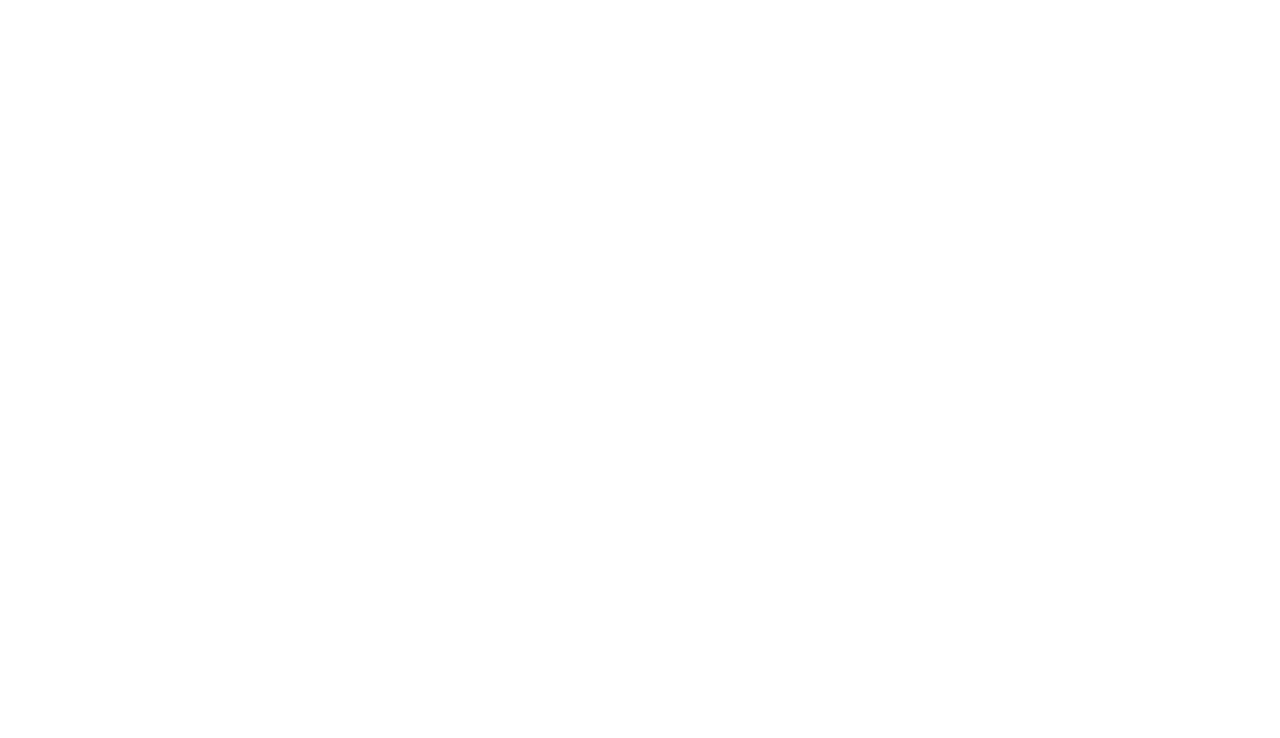
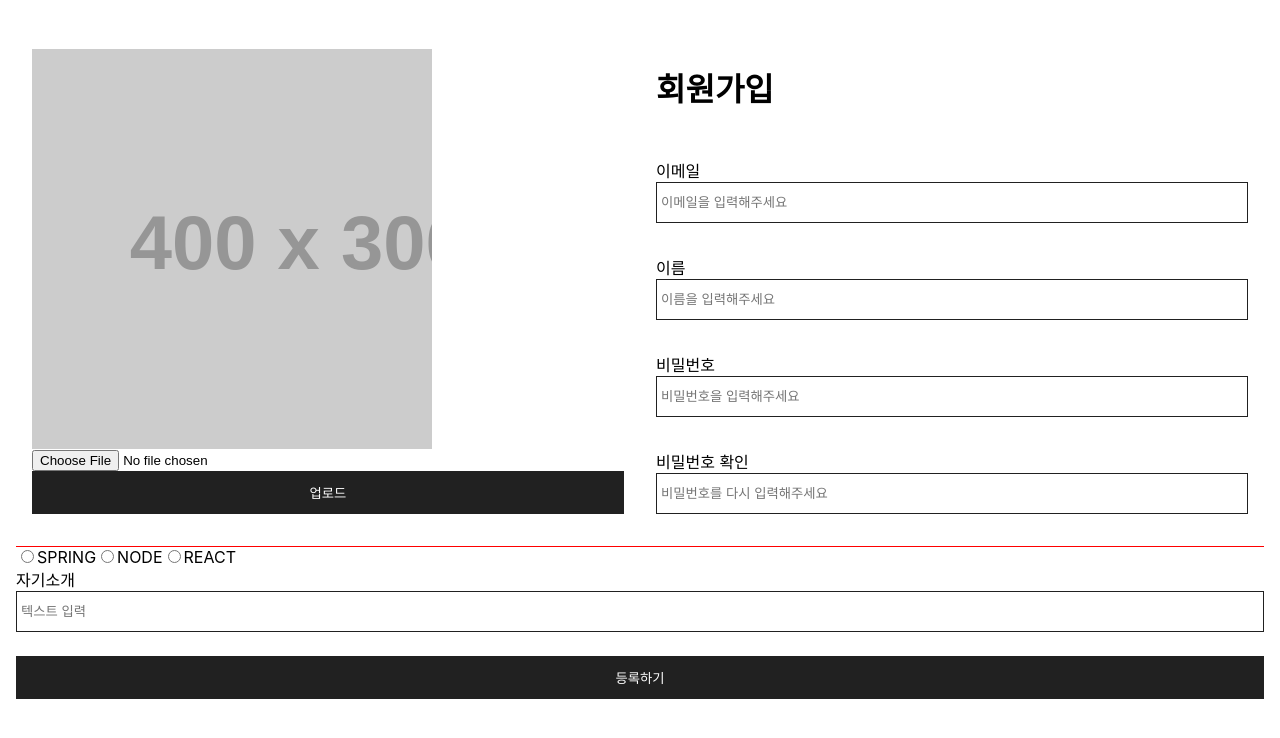
Before and after one commit to hanghaeWeek5Team21/devMateFrontend, a React (Create React App) app: page /signup in a window 1280 px wide. Shown: the top 738 px of the page. Built offline with nearby package versions, Linux system fonts and the light colour scheme.

Commit message:
회원가입 페이지 기능 완료

```diff
--- a/src/pages/Signup.js
+++ b/src/pages/Signup.js
@@ -1,32 +1,61 @@
-import React from 'react';
-import { Grid, Input, Text, Button, Image } from '../elements/Index';
-import axios from 'axios';
+import React from "react";
+import { Grid, Input, Text, Button, Image } from "../elements/Index";
+import axios from "axios";
+import { config } from "../shared/config";
 
-const Signup = (props) => {
-  const register = () => {
-    axios.post(
-      'http://13.124.12.129/api/comment',
-      {
-        user_id: 1,
-        contents: '댓글입니다',
-      },
-      { withCredentials: true }
-    );
+const SignUp = (props) => {
+  const [id, setId] = React.useState('');
+  const [pwd, setPwd] = React.useState('');
+  const [pwd_check, setPwdCheck] = React.useState('');
+  const [user_name, setUserName] = React.useState('');
+  const [skill, setSkill] = React.useState('');
+  const [introduce, setIntroduce] = React.useState('');
+  const [image_url, setImageURL] = React.useState('https://static.remove.bg/remove-bg-web/8be32deab801c5299982a503e82b025fee233bd0/assets/start-0e837dcc57769db2306d8d659f53555feb500b3c5d456879b9c843d1872e7baa.jpg');
+
+  const signUp = () => {
+    function emailCheck(id) {
+      const regex = /\w+([-+.']\w+)*@\w+([-.]\w+)*\.\w+([-.]\w+)*/;
+      if (regex.test(id)) return true;
+      return false;
+    }
+    if (
+      id === '' ||
+      pwd === '' ||
+      user_name === '' ||
+      skill === '' ||
+      introduce === '' ||
+      image_url === ''
+    ) {
+      window.alert('모두 입력해주세요');
+      return;
+    }
+    if (!emailCheck(id)) {
+      window.alert('이메일 형식이 맞지 않습니다.');
+      return;
+    }
+    if (pwd !== pwd_check) {
+      window.alert('비밀번호와 일치하지 않습니다.');
+      return;
+    }
+    axios.post(config.api + '/api/user', {
+      username: id,
+      password: pwd,
+      name: user_name,
+      skill: skill,
+      introduce: introduce,
+      image_url: image_url
+    },
+      { withCredentials: true })
+      .then(
+        response => {
+          if (response.data.res) {
+            document.location.href = '/login';
+          } else {
+            window.alert(response.data.msg);
+          }
+        }
+      );
   };
-
-  // function patch_account() {
-  //   axios.patch(
-  //     'http://13.124.12.129/api/user',
-  //     {
-  //       password: '1234',
-  //       name: '형도김',
-  //       skill: 'SPRING',
-  //       introduce: '안녕하세요 김도형입니다',
-  //       image_url: 'www.url.com',
-  //     },
-  //     { withCredentials: true }
-  //   );
-  // }
 
   return (
     <React.Fragment>
@@ -45,37 +74,79 @@
               <Input
                 label="이메일"
                 placeholder="이메일을 입력해주세요"
-                _onChange={() => {}}
+                _onChange={(e) => {
+                  setId(e.target.value);
+                }}
               />
             </Grid>
             <Grid padding="16px 0px">
               <Input
                 label="이름"
                 placeholder="이름을 입력해주세요"
-                _onChange={() => {}}
+                _onChange={(e) => {
+                  setUserName(e.target.value);
+                }}
               />
             </Grid>
             <Grid padding="16px 0px">
               <Input
+                type="password"
                 label="비밀번호"
                 placeholder="비밀번호을 입력해주세요"
-                _onChange={() => {}}
+                _onChange={(e) => {
+                  setPwd(e.target.value);
+                }}
               />
             </Grid>
             <Grid padding="16px 0px">
               <Input
+                type="password"
                 label="비밀번호 확인"
                 placeholder="비밀번호를 다시 입력해주세요"
-                _onChange={() => {}}
+                _onChange={(e) => {
+                  setPwdCheck(e.target.value);
+                }}
               />
             </Grid>
           </Grid>
         </Grid>
         <div style={{ width: '100%', height: '1px', background: 'red' }}></div>
-        <Button margin="8px 0px">주특기 선택</Button>
-        <Input type="" />
-        <Input multiLine></Input>
-        <Button margin="24px 0px 0px 0px" _onClick={() => register()}>
+        {/* <label for="skill">주특기 선택</label> */}
+        <input
+          type="radio"
+          name="skill"
+          value="SPRING"
+          onChange={(e) => {
+            setSkill(e.target.value);
+          }}
+        />
+        SPRING
+        <input
+          type="radio"
+          name="skill"
+          value="NODE"
+          onChange={(e) => {
+            setSkill(e.target.value);
+          }}
+        />
+        NODE
+        <input
+          type="radio"
+          name="skill"
+          value="REACT"
+          onChange={(e) => {
+            setSkill(e.target.value);
+          }}
+        />
+        REACT
+        <Input
+          label="자기소개"
+          // multiLine (사용할 경우 작성이 안되는 에러가 납니다.)
+          _onChange={(e) => {
+            setIntroduce(e.target.value);
+          }}
+        />
+        <Button margin="24px 0px 0px 0px" _onClick={signUp}>
           등록하기
         </Button>
       </Grid>
@@ -83,6 +154,4 @@
   );
 };
 
-Signup.defaultProps = {};
-
-export default Signup;
+export default SignUp;
--- a/src/pages/index.js
+++ b/src/pages/index.js
@@ -1,5 +1,5 @@
 import Login from './Login';
-import Signup from './Signup';
+import Signup from './SignUp';
 import PostEdit from './PostEdit';
 import PostDetail from './PostDetail';
 import PostList from './PostList';
--- a/src/redux/modules/User_module.js
+++ b/src/redux/modules/User_module.js
@@ -39,6 +39,7 @@
       });
   };
 };
+
 const logoutDB = (start = null, size = null) => {
   return function (dispatch, getState) {
     deleteCookie("user");
--- a/src/shared/App.js
+++ b/src/shared/App.js
@@ -8,6 +8,7 @@
 // pages
 import PostList from "../pages/PostList";
 import Login from '../pages/Login';
+import SignUp from '../pages/SignUp';
 
 // components
 
@@ -15,6 +16,7 @@
   return (
     <React.Fragment>
       <BrowserRouter>
+        <Route path="/signup" exact component={SignUp} />
         <Route path="/login" exact component={Login} />
         <Route path="/" exact component={PostList} />
       </BrowserRouter>
```
Also changed, not shown: src/redux/modules/Post_module.js (+0 -10 lines).
